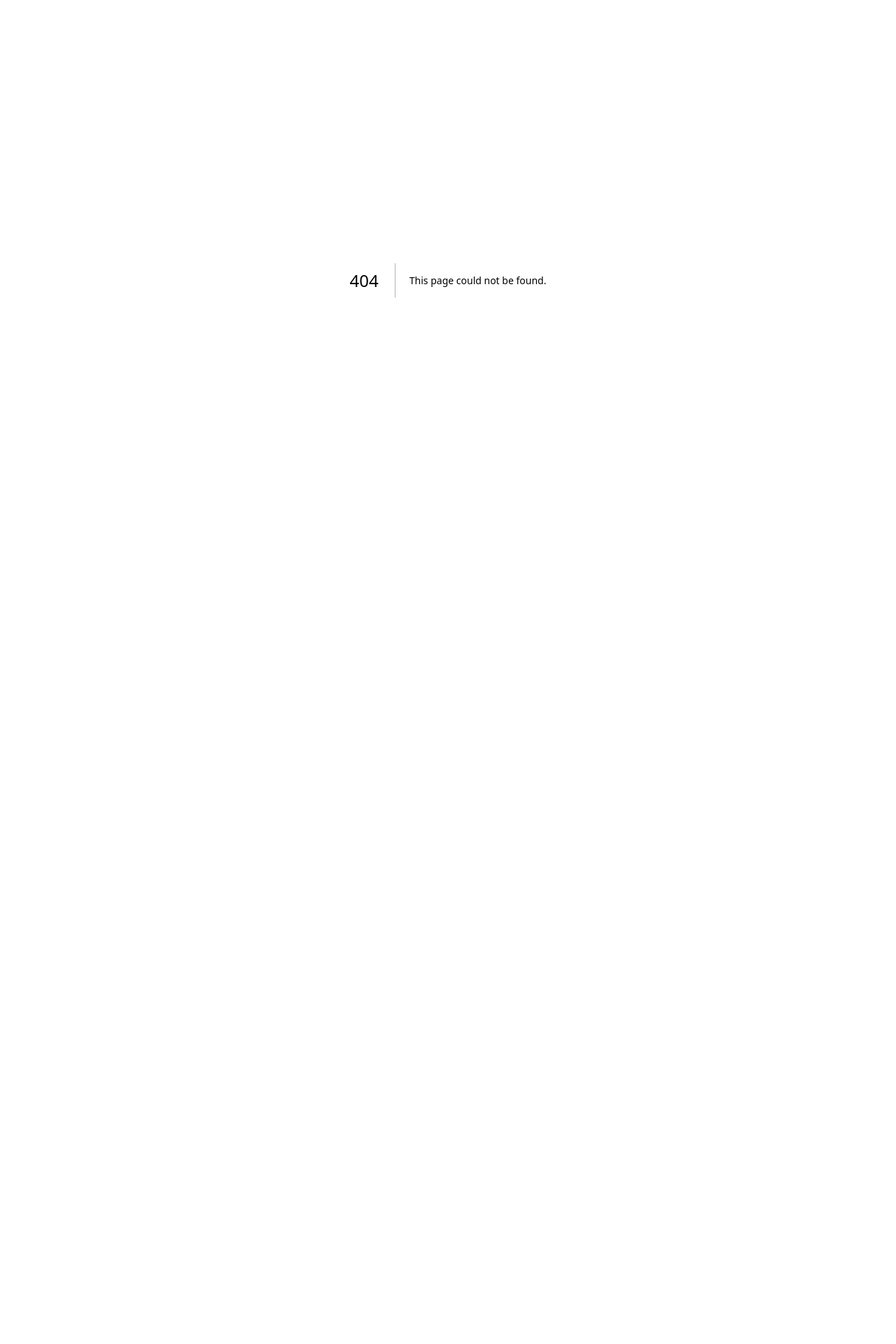
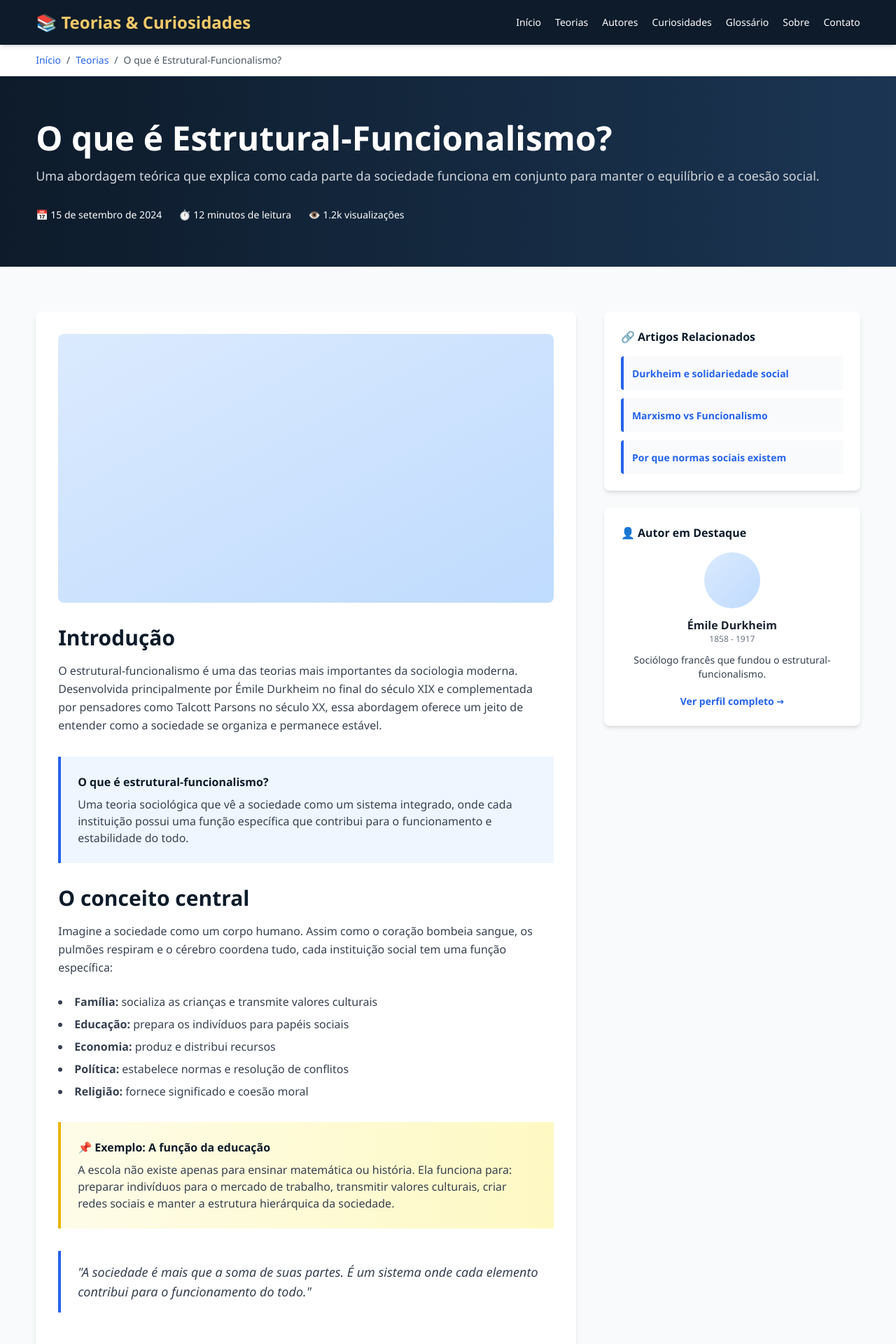
Before and after one commit to gomesbrenno143-bot/enciclopedia-teorias-sociais, a Next.js app: page /artigos/1 in a window 1280 px wide. Before the commit this address had no page. Shown: the top 1920 px of the page at 70% size. Before the commit the page ends 800 px from the top, so only its background shows below. Built offline with nearby package versions, Linux system fonts and the light colour scheme.

Commit message:
Adicionar página de artigo com layout completo

```diff
--- /dev/null
+++ b/src/app/artigos/[id]/page.tsx
@@ -0,0 +1,106 @@
+import Header from '@/components/Header'
+import Footer from '@/components/Footer'
+import Breadcrumb from '@/components/Breadcrumb'
+
+export default function ArticlePage() {
+  return (
+    <>
+      <Header />
+      <Breadcrumb
+        items={[
+          { label: 'Início', href: '/' },
+          { label: 'Teorias', href: '/teorias' },
+          { label: 'O que é Estrutural-Funcionalismo?' },
+        ]}
+      />
+
+      <section className="bg-gradient-to-r from-primary to-secondary text-white py-16">
+        <div className="container">
+          <h1 className="text-5xl font-bold mb-4">O que é Estrutural-Funcionalismo?</h1>
+          <p className="text-lg text-gray-300">
+            Uma abordagem teórica que explica como cada parte da sociedade funciona em conjunto para manter o equilíbrio e a coesão social.
+          </p>
+          <div className="flex gap-6 mt-8 text-sm">
+            <div>📅 15 de setembro de 2024</div>
+            <div>⏱️ 12 minutos de leitura</div>
+            <div>👁️ 1.2k visualizações</div>
+          </div>
+        </div>
+      </section>
+
+      <main className="container py-16 grid grid-cols-3 gap-10">
+        <article className="col-span-2 bg-white rounded-lg p-8 shadow-md">
+          <div className="mb-8 h-96 bg-gradient-to-br from-blue-100 to-blue-200 rounded-lg"></div>
+
+          <h2 className="text-3xl font-bold mt-8 mb-4 text-primary">Introdução</h2>
+          <p className="text-gray-700 leading-relaxed mb-6">
+            O estrutural-funcionalismo é uma das teorias mais importantes da sociologia moderna. Desenvolvida principalmente por Émile Durkheim no final do século XIX e complementada por pensadores como Talcott Parsons no século XX, essa abordagem oferece um jeito de entender como a sociedade se organiza e permanece estável.
+          </p>
+
+          <div className="bg-blue-50 border-l-4 border-blue-600 p-6 my-8">
+            <strong className="text-primary block mb-2">O que é estrutural-funcionalismo?</strong>
+            <p className="text-gray-700">
+              Uma teoria sociológica que vê a sociedade como um sistema integrado, onde cada instituição possui uma função específica que contribui para o funcionamento e estabilidade do todo.
+            </p>
+          </div>
+
+          <h2 className="text-3xl font-bold mt-8 mb-4 text-primary">O conceito central</h2>
+          <p className="text-gray-700 leading-relaxed mb-6">
+            Imagine a sociedade como um corpo humano. Assim como o coração bombeia sangue, os pulmões respiram e o cérebro coordena tudo, cada instituição social tem uma função específica:
+          </p>
+
+          <ul className="list-disc list-inside mb-6 space-y-2 text-gray-700">
+            <li><strong>Família:</strong> socializa as crianças e transmite valores culturais</li>
+            <li><strong>Educação:</strong> prepara os indivíduos para papéis sociais</li>
+            <li><strong>Economia:</strong> produz e distribui recursos</li>
+            <li><strong>Política:</strong> estabelece normas e resolução de conflitos</li>
+            <li><strong>Religião:</strong> fornece significado e coesão moral</li>
+          </ul>
+
+          <div className="bg-gradient-to-r from-yellow-50 to-yellow-100 border-l-4 border-yellow-500 p-6 my-8">
+            <strong className="text-primary block mb-2">📌 Exemplo: A função da educação</strong>
+            <p className="text-gray-700">
+              A escola não existe apenas para ensinar matemática ou história. Ela funciona para: preparar indivíduos para o mercado de trabalho, transmitir valores culturais, criar redes sociais e manter a estrutura hierárquica da sociedade.
+            </p>
+          </div>
+
+          <blockquote className="border-l-4 border-blue-600 pl-6 py-4 text-lg italic text-gray-700 my-8">
+            "A sociedade é mais que a soma de suas partes. É um sistema onde cada elemento contribui para o funcionamento do todo."
+          </blockquote>
+        </article>
+
+        <aside>
+          <div className="bg-white rounded-lg p-6 shadow-md mb-6">
+            <h3 className="font-bold text-primary mb-4">🔗 Artigos Relacionados</h3>
+            <div className="space-y-3">
+              {['Durkheim e solidariedade social', 'Marxismo vs Funcionalismo', 'Por que normas sociais existem'].map((title, i) => (
+                <div key={i} className="bg-gray-50 border-l-4 border-blue-600 p-3 rounded">
+                  <a href="#" className="text-blue-600 font-semibold text-sm hover:underline">
+                    {title}
+                  </a>
+                </div>
+              ))}
+            </div>
+          </div>
+
+          <div className="bg-white rounded-lg p-6 shadow-md">
+            <h3 className="font-bold text-primary mb-4">👤 Autor em Destaque</h3>
+            <div className="text-center">
+              <div className="w-20 h-20 mx-auto bg-gradient-to-br from-blue-100 to-blue-200 rounded-full mb-3"></div>
+              <strong className="block">Émile Durkheim</strong>
+              <p className="text-xs text-gray-500 mb-3">1858 - 1917</p>
+              <p className="text-sm text-gray-700 mb-4">
+                Sociólogo francês que fundou o estrutural-funcionalismo.
+              </p>
+              <a href="#" className="text-blue-600 text-sm font-semibold hover:underline">
+                Ver perfil completo →
+              </a>
+            </div>
+          </div>
+        </aside>
+      </main>
+
+      <Footer />
+    </>
+  )
+}
```
